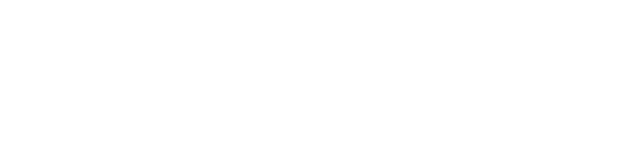
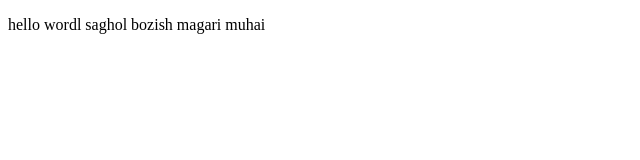
Before and after one commit to giogocadze/css1-1, a plain HTML site: page index.html in a window 1280 px wide. Shown: the whole page, without its empty margins (0-640 px from the left). Drawn offline with Linux system fonts and the light colour scheme.

Commit message:
Update index.html

```diff
--- a/index.html
+++ b/index.html
@@ -6,6 +6,7 @@
     <title>Document</title>
 </head>
 <body>
+    <p>hello wordl saghol bozish magari muhai</p>
 
 </body>
 </html>
```
